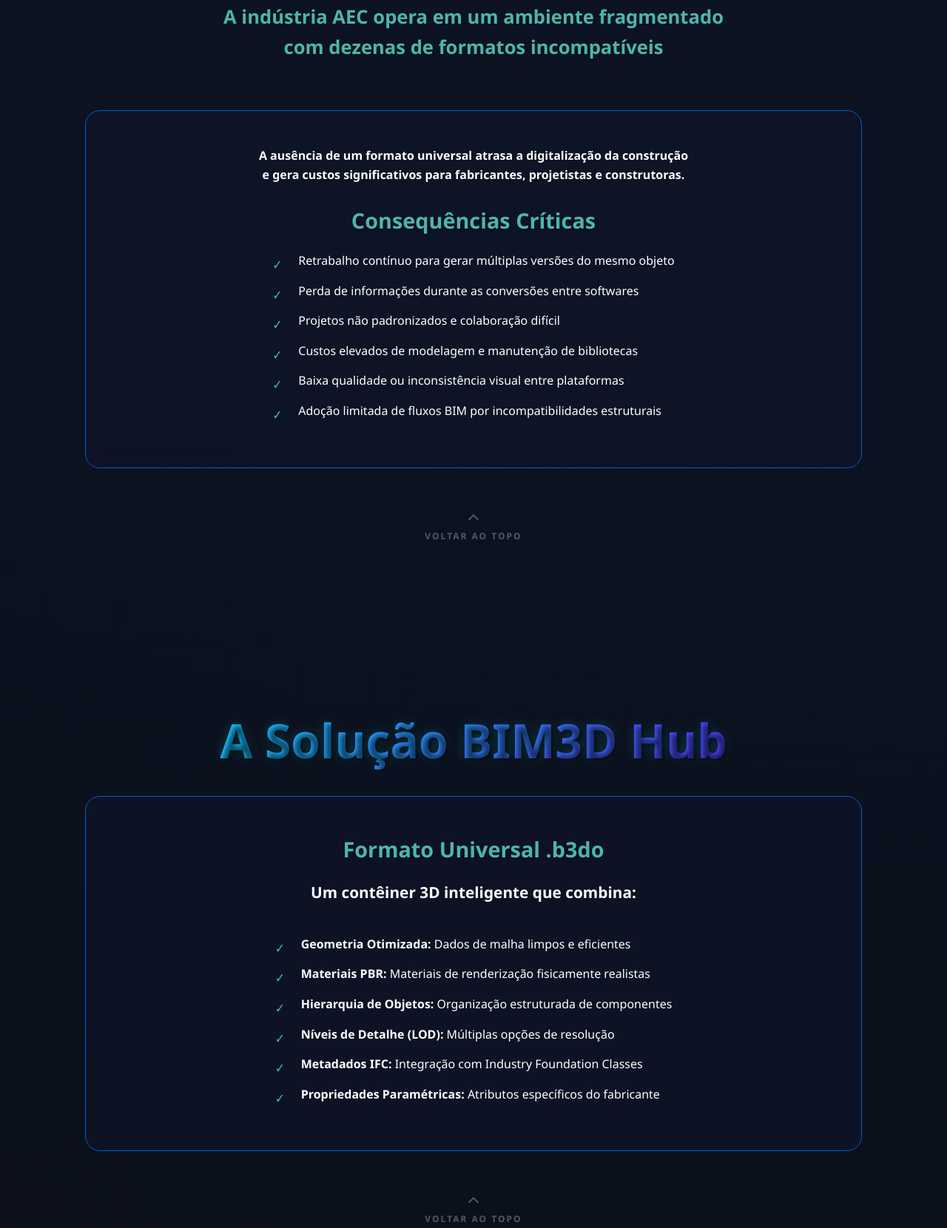
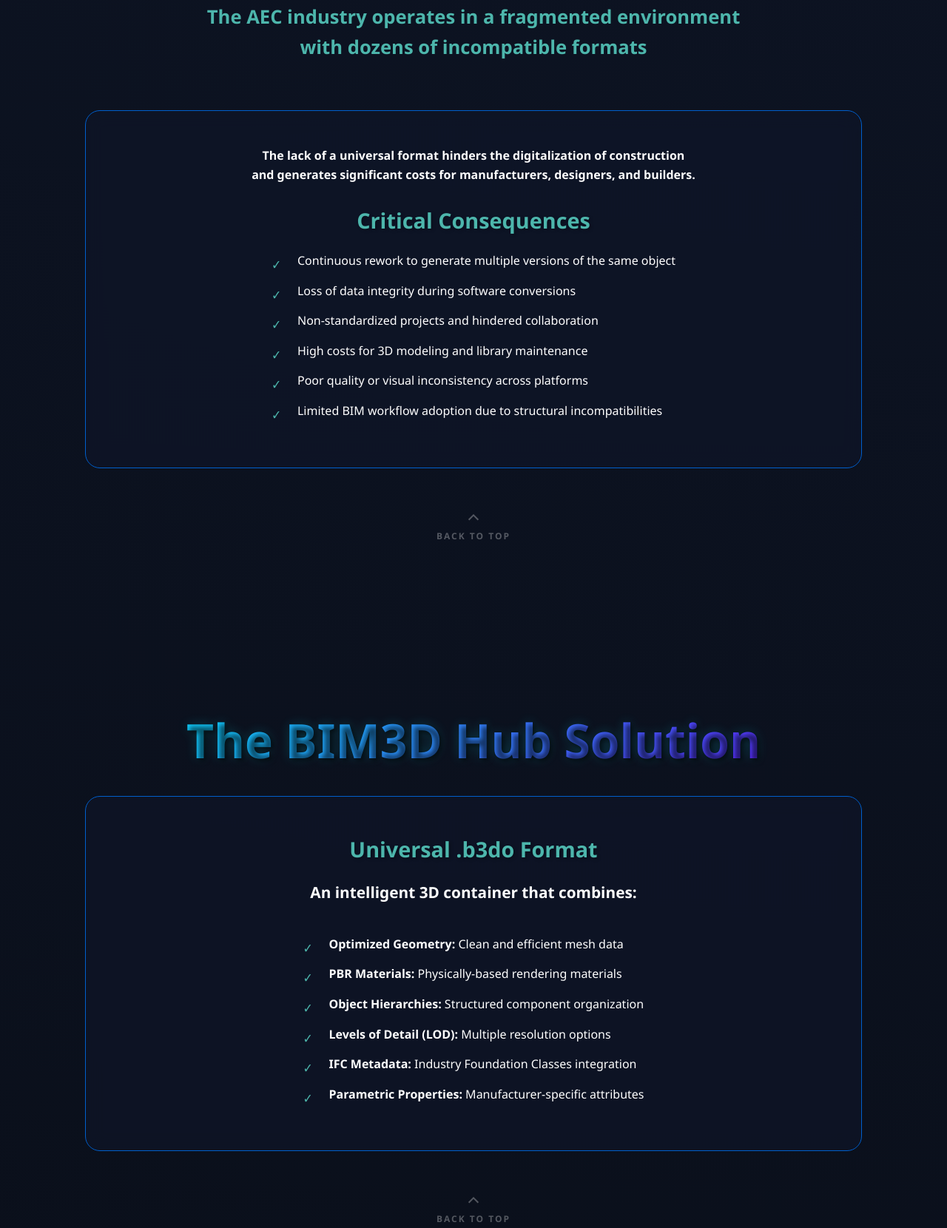
Before and after one commit to bim3dhub/bim3dhub, a plain HTML site: page en/en_investor.html in a window 1280 px wide. Shown: the part 2568-4228 px from the top of the page at 74% size. Drawn offline with Linux system fonts and the light colour scheme.

Commit message:
Update en_investor.html

```diff
--- a/en/en_investor.html
+++ b/en/en_investor.html
@@ -105,53 +105,53 @@
     <!-- 3. O Problema -->
     <section id="problem">
         <div class="container">
-            <h2 class="section-title fade-in">O Problema</h2>
+            <h2 class="section-title fade-in">The Problem</h2>
             <p class="section-subtitle fade-in">
-                A indústria AEC opera em um ambiente fragmentado <br class="desktop-only">
-                com dezenas de formatos incompatíveis
+                The AEC industry operates in a fragmented environment <br class="desktop-only">
+                with dozens of incompatible formats
             </p>
             <div class="glass-card fade-in">
-                <p><strong>A ausência de um formato universal atrasa a digitalização da construção<br class="desktop-only">
-                e gera custos significativos para fabricantes, projetistas e construtoras.
+                <p><strong>The lack of a universal format hinders the digitalization of construction <br class="desktop-only">
+                and generates significant costs for manufacturers, designers, and builders.
                 </strong></p>
                 <br>
-                <h3>Consequências Críticas</h3>
+                <h3>Critical Consequences</h3>
                 <ul>
-                    <li>Retrabalho contínuo para gerar múltiplas versões do mesmo objeto</li>
-                    <li>Perda de informações durante as conversões entre softwares</li>
-                    <li>Projetos não padronizados e colaboração difícil</li>
-                    <li>Custos elevados de modelagem e manutenção de bibliotecas</li>
-                    <li>Baixa qualidade ou inconsistência visual entre plataformas</li>
-                    <li>Adoção limitada de fluxos BIM por incompatibilidades estruturais</li>
+                    <li>Continuous rework to generate multiple versions of the same object</li>
+                    <li>Loss of data integrity during software conversions</li>
+                    <li>Non-standardized projects and hindered collaboration</li>
+                    <li>High costs for 3D modeling and library maintenance</li>
+                    <li>Poor quality or visual inconsistency across platforms</li>
+                    <li>Limited BIM workflow adoption due to structural incompatibilities</li>
                 </ul>
             </div>
         </div>
         <div class="back-to-top-container fade-in">
-            <a href="#home" class="back-to-top-link">Voltar ao topo</a>
+            <a href="#home" class="back-to-top-link">Back to top</a>
         </div>
     </section>
 
-<!-- 5. A Solução -->
+    <!-- 5. A Solução -->
     <section id="solution">
         <div class="container">
-            <h2 class="section-title fade-in">A Solução BIM3D Hub</h2>
+            <h2 class="section-title fade-in">The BIM3D Hub Solution</h2>
             <div class="glass-card fade-in">
                 <div class="solution-content">
-                    <h3>Formato Universal .b3do</h3>
-                    <p class="solution-intro fade-in">Um contêiner 3D inteligente que combina:</p>
+                    <h3>Universal .b3do Format</h3>
+                    <p class="solution-intro fade-in">An intelligent 3D container that combines:</p>
                     <ul>
-                        <li><strong>Geometria Otimizada:</strong> Dados de malha limpos e eficientes</li>
-                        <li><strong>Materiais PBR:</strong> Materiais de renderização fisicamente realistas</li>
-                        <li><strong>Hierarquia de Objetos:</strong> Organização estruturada de componentes</li>
-                        <li><strong>Níveis de Detalhe (LOD):</strong> Múltiplas opções de resolução</li>
-                        <li><strong>Metadados IFC:</strong> Integração com Industry Foundation Classes</li>
-                        <li><strong>Propriedades Paramétricas:</strong> Atributos específicos do fabricante</li>
+                        <li><strong>Optimized Geometry:</strong> Clean and efficient mesh data</li>
+                        <li><strong>PBR Materials:</strong> Physically-based rendering materials</li>
+                        <li><strong>Object Hierarchies:</strong> Structured component organization</li>
+                        <li><strong>Levels of Detail (LOD):</strong> Multiple resolution options</li>
+                        <li><strong>IFC Metadata:</strong> Industry Foundation Classes integration</li>
+                        <li><strong>Parametric Properties:</strong> Manufacturer-specific attributes</li>
                     </ul>
                 </div>
             </div>
         </div>
         <div class="back-to-top-container fade-in">
-            <a href="#home" class="back-to-top-link">Voltar ao topo</a>
+            <a href="#home" class="back-to-top-link">Back to top</a>
         </div>
     </section>
 
```
